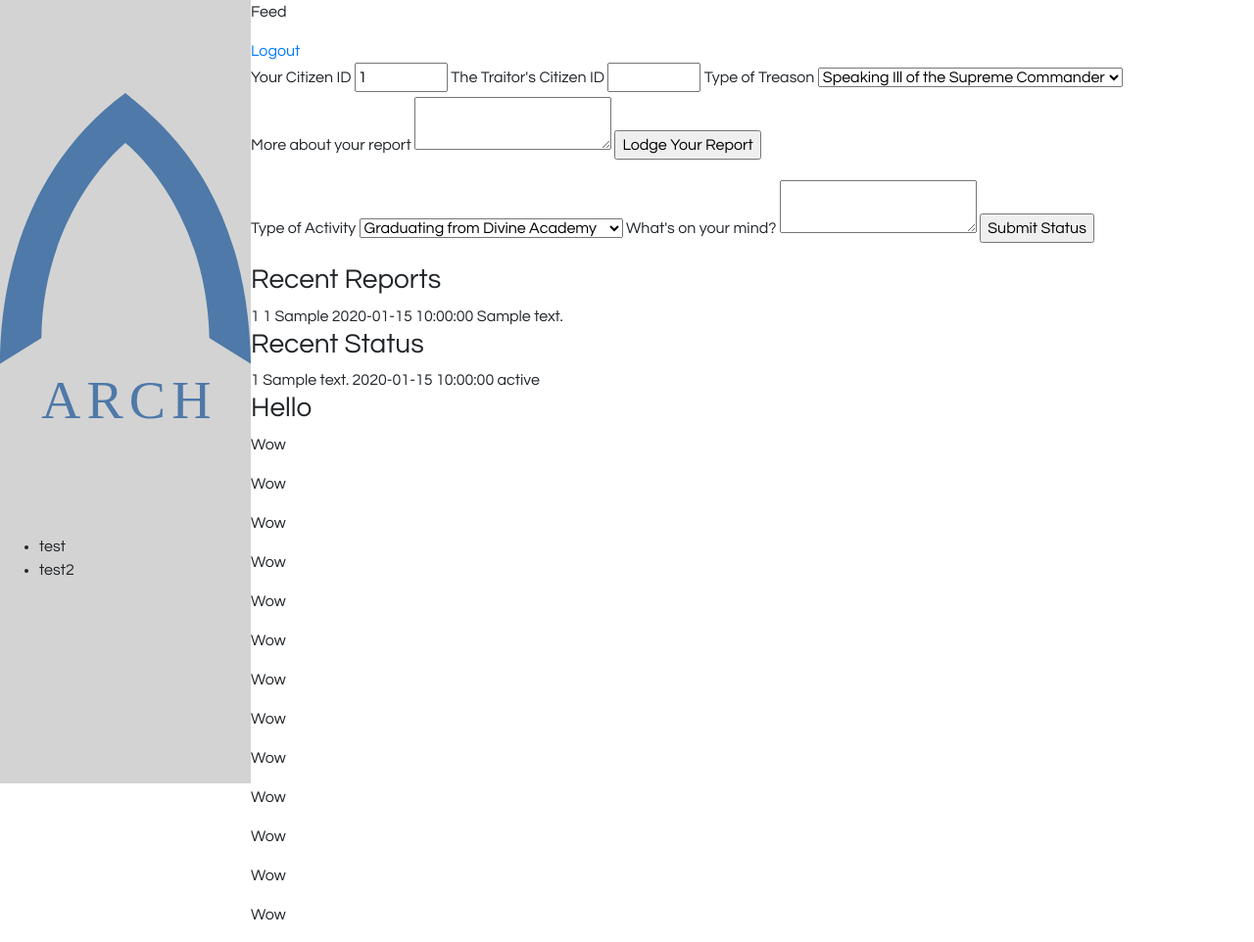
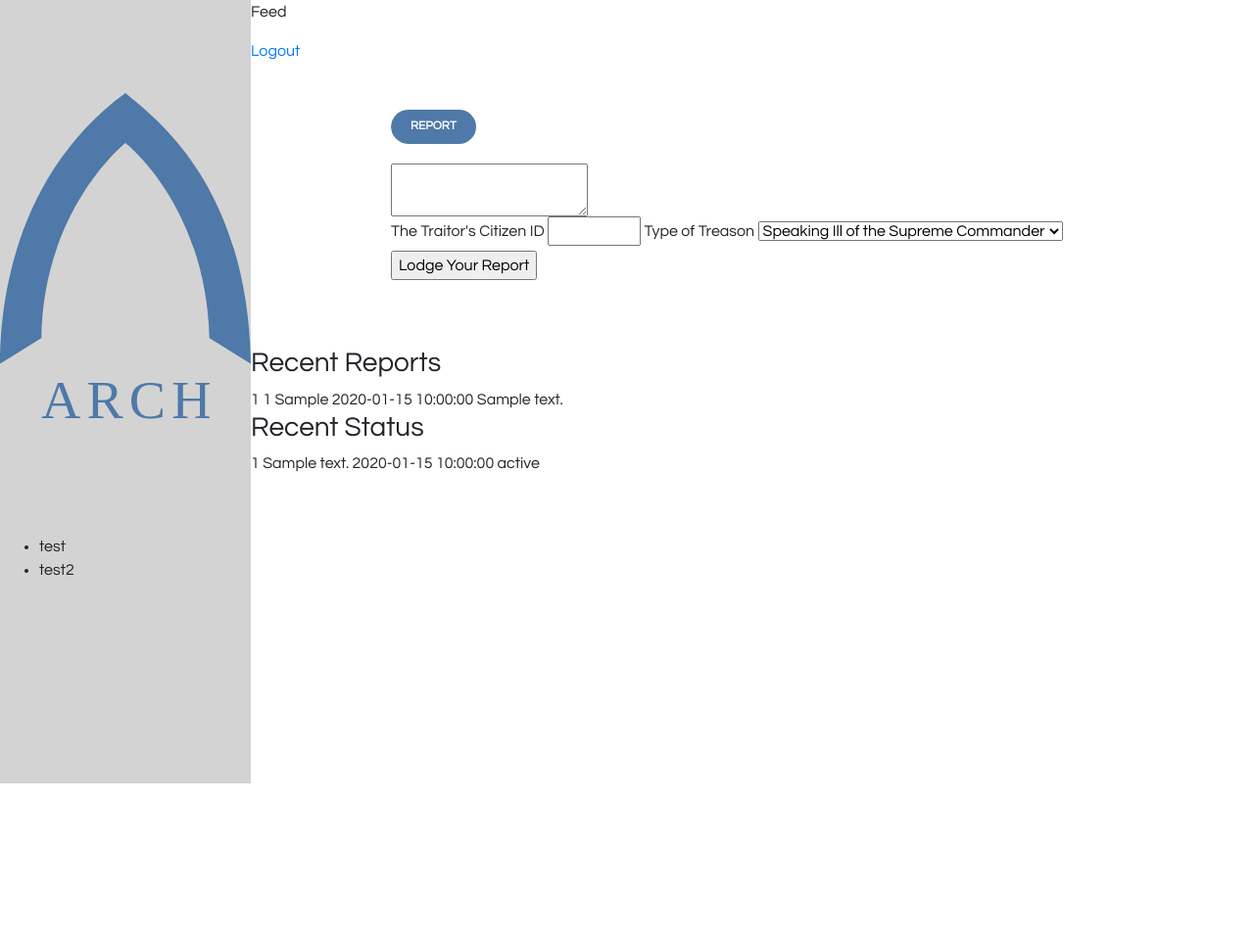
Before and after one commit to blaiddyd/arch-rank, a Flask app: page /feed in a window 1280 px wide. Shown: the whole page at 98% size. After the commit the page ends 800 px from the top, so only its background shows below. Run offline with Flask 2, Linux system fonts and the light colour scheme; a user stored in the database is signed in; tables that the repository leaves empty hold one stand-in row (values such as "Sample post"); some libraries are stand-ins or nearby versions.

Commit message:
added feed in with the sidebar

```diff
--- a/app/forms.py
+++ b/app/forms.py
@@ -29,9 +29,9 @@ class CitizenReport(FlaskForm):
     traitor = StringField("The Traitor's Citizen ID", validators=[DataRequired(), Length(min=4, max=8)])
     category = SelectField('Type of Treason', choices=offenses, validators=[DataRequired()])
     body = TextAreaField('More about your report')
-    submit = SubmitField('Lodge Your Report')
+    report_submit = SubmitField('Lodge Your Report')
 
 class CitizenStatus(FlaskForm):
     status = TextAreaField("What's on your mind?")
     status_category = SelectField('Type of Activity', choices=activities, validators=[DataRequired()])
-    submit = SubmitField('Submit Status')
+    status_submit = SubmitField('Submit Status')
--- a/app/templates/feed.html
+++ b/app/templates/feed.html
@@ -1,30 +1,120 @@
 {% extends "sidebar-base.html" %}
 
 {% block content %}
+<style>
+     .container {
+          width: 75%;
+          margin: 3rem auto;
+          display: flex;
+          justify-content: start;
+          align-content: start;
+          align-items: start;
+          flex-direction: column;
+     }
+
+     .tab--slider {
+          width: 100%;
+          float: left;
+          margin-bottom: 20px;
+     }
+
+     .tab--tabs {
+          display: block;
+          float: left;
+          margin: 0;
+          padding: 0;
+          list-style: none;
+          position: relative;
+          border-radius: 20px;
+          overflow: hidden;
+          background: white;
+          height: 35px;
+          user-select: none;
+      }
+
+      .tab--tabs::after {
+           content: "";
+           width: 50%;
+           background: #4e79a8;
+           height: 100%;
+           position: absolute;
+           top: 0;
+           left: 0;
+           transition: all 250ms ease-in-out;
+           border-radius: 20px;
+      }
+
+      .tab--tabs.slide::after {
+           left: 50%;
+      }
+
+      .tab-slider--trigger {
+           font-size: 12px;
+           line-height: 1;
+           font-weight: bold;
+           color: white;
+           text-transform: uppercase;
+           text-align: center;
+           padding: 11px 20px;
+           position: relative;
+           z-index: 2;
+           cursor: pointer;
+           display: inline-block;
+           transition: color 250ms ease-in-out;
+           user-select: none;
+      }
+
+      .tab-slider--trigger:active {
+           color: white;
+      }
+
+      .tab--body {
+           margin-bottom: 20px;
+      }
+
+
+</style>
+ <div id="feed">
       <p>Feed</p>
       <a href="{{ url_for('logout')}}">Logout</a>
+      <div class="container">
+           <div class="tab--slider">
+                <ul class="tab--tabs">
+                     <li class="tab-slider--trigger active" rel="report-tab">
+                          Report
+                     </li>
+                     <li class="tab-slider--trigger" rel="status-tab">
+                          Status
+                     </li>
+                </ul>
+           </div>
+           <div class="tab--container">
+                <div id="report-tab" class="tab--body">
                      <form method="post">
                           {{ form.hidden_tag() }}
-          {{ form.reporter.label }}
-          {{ form.reporter(size=8) }}
+                          <div class="form-body">
+                               {{ form.body(size=140) }}
+                          </div>
                           {{ form.traitor.label }}
                           {{ form.traitor(size=8) }}
                           {{ form.category.label }}
                           {{ form.category }}
-          {{ form.body.label }}
-          {{ form.body(size=140) }}
-          {{ form.submit() }}
+                          {{ form.report_submit() }}
                      </form>
+                </div>
 
+                <div id="status-tab" class="tab--body">
                      <form method="post">
                           {{ status_input.hidden_tag() }}
                           {{ status_input.status_category.label() }}
                           {{ status_input.status_category }}
                           {{ status_input.status.label }}
                           {{ status_input.status(size=140) }}
-          {{ status_input.submit() }}
+                          {{ status_input.status_submit() }}
                      </form>
-
+                </div>
+           </div>
+      </div>
       <div>
            <h3>Recent Reports</h3>
            {% for report in reports %}
@@ -44,22 +134,29 @@
                 {{ status.timestamp }}
                 {{ status.status_category }}
            {% endfor %}
+
       </div>
+ </div>
+ <script>
+    $("document").ready(function(){
+           $(".tab--body").hide();
+           $(".tab--body:first").show();
+      });
 
-     <div>
-          <h3>Hello</h3>
-          <p>Wow</p>
-          <p>Wow</p>
-          <p>Wow</p>
-          <p>Wow</p>
-          <p>Wow</p>
-          <p>Wow</p>
-          <p>Wow</p>
-          <p>Wow</p>
-          <p>Wow</p>
-          <p>Wow</p>
-          <p>Wow</p>
-          <p>Wow</p>
-          <p>Wow</p>
-     </div>
+      $(".tab--slider li").click(function() {
+           $(".tab--body").hide();
+           var activeTab = $(this).attr("rel");
+           $("#" + activeTab).fadeIn();
+                if ($(this).attr("rel") == "status-tab"){
+                     $('.tab--tabs').addClass('slide');
+                }
+                else{
+                     $('.tab--tabs').removeClass('slide');
+                }
+           $(".tab--slider li").removeClass("active");
+           $(this).addClass("active");
+      });
+
+
+ </script>
 {% endblock content %}
--- a/app/templates/sidebar-base.html
+++ b/app/templates/sidebar-base.html
@@ -3,7 +3,7 @@
         <!-- CDN and Meta -->
         <link rel="stylesheet" href="https://stackpath.bootstrapcdn.com/bootstrap/4.3.1/css/bootstrap.min.css" integrity="sha384-ggOyR0iXCbMQv3Xipma34MD+dH/1fQ784/j6cY/iJTQUOhcWr7x9JvoRxT2MZw1T" crossorigin="anonymous">
         <script src="https://cdnjs.cloudflare.com/ajax/libs/popper.js/1.14.7/umd/popper.min.js" integrity="sha384-UO2eT0CpHqdSJQ6hJty5KVphtPhzWj9WO1clHTMGa3JDZwrnQq4sF86dIHNDz0W1" crossorigin="anonymous"></script>
-        <script src="https://code.jquery.com/jquery-3.3.1.slim.min.js" integrity="sha384-q8i/X+965DzO0rT7abK41JStQIAqVgRVzpbzo5smXKp4YfRvH+8abtTE1Pi6jizo" crossorigin="anonymous"></script>
+        <script src="https://code.jquery.com/jquery-3.4.1.min.js"></script>
         <link href="https://fonts.googleapis.com/icon?family=Material+Icons|Material+Icons+Outlined" rel="stylesheet">
         <link href="https://fonts.googleapis.com/css?family=Questrial" rel="stylesheet">
         <meta name="viewport" content="width=device-width, initial-scale=1">
```
Lines whose indentation alone changed are shown as unchanged.
